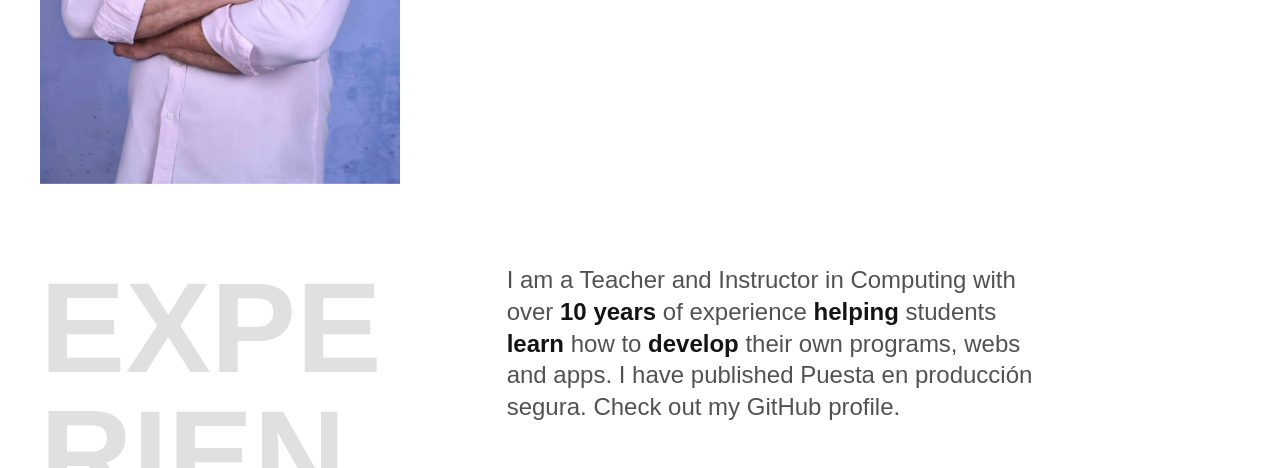
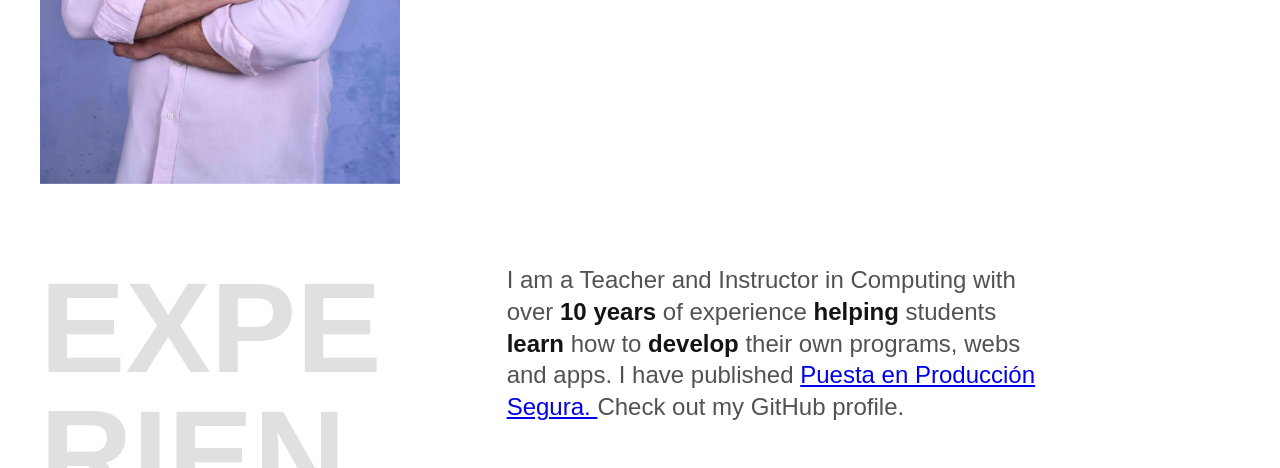
Before and after one commit to maximofernandezriera/maximofernandezriera.github.io, a plain HTML site: page index.html in a window 1280 px wide. Shown: the part 484-952 px from the top of the page. Drawn offline with Linux system fonts and the light colour scheme.

Commit message:
Update index.html

```diff
--- a/index.html
+++ b/index.html
@@ -35,7 +35,7 @@
     <h2 class="subtitle">Experience</h2>
     <div>
       <p class="experience__text">
-        I am a Teacher and Instructor in Computing with over <strong>10 years</strong> of experience <strong>helping</strong> students <strong>learn</strong> how to <strong>develop</strong> their own programs, webs and apps. I have published Puesta en producción segura. Check out my GitHub profile.
+        I am a Teacher and Instructor in Computing with over <strong>10 years</strong> of experience <strong>helping</strong> students <strong>learn</strong> how to <strong>develop</strong> their own programs, webs and apps. I have published <a href="https://www.ra-ma.es/libro/puesta-en-produccion-segura_140116/">Puesta en Producción Segura. </a> Check out my GitHub profile.
       </p>
       <div class="company">
         <span class="company__year">Sep 2016 - Present</span>
```
